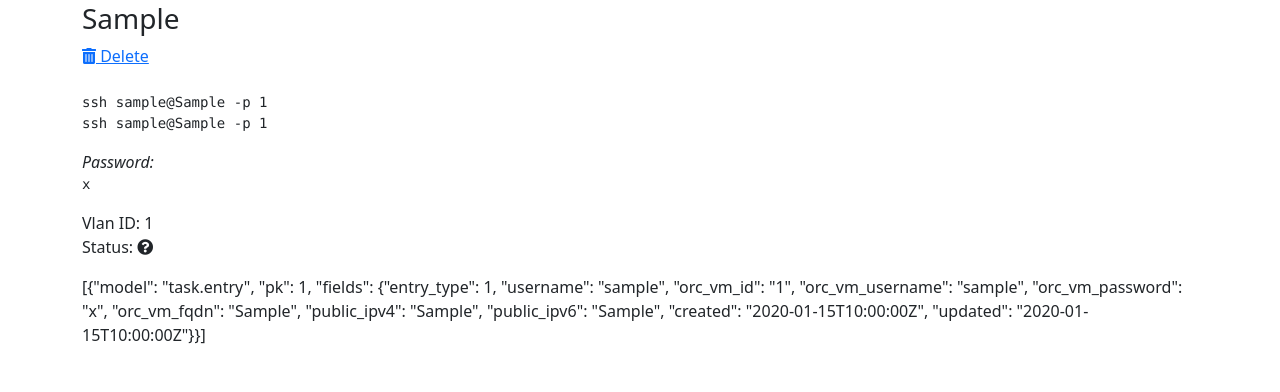
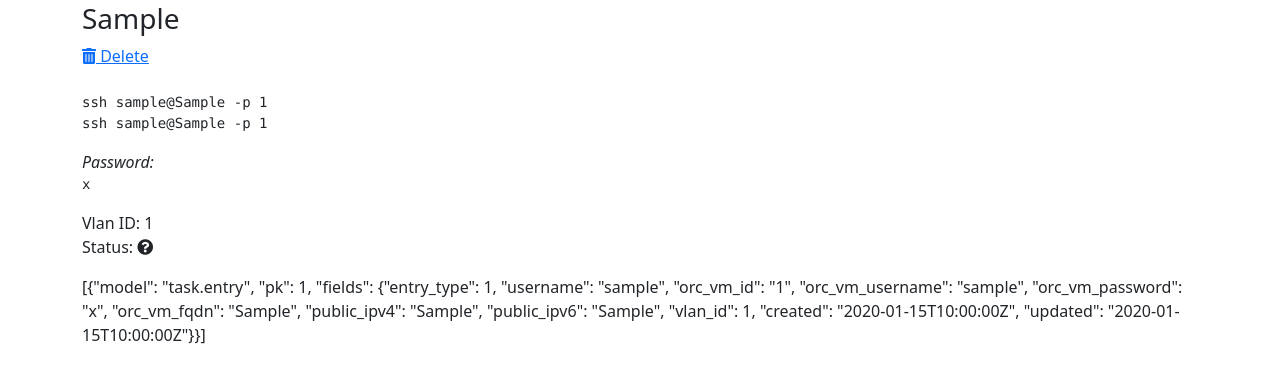
Before and after one commit to olemathias/techonline-servers, a Django app: page /1 in a window 1280 px wide. Shown: the part 78-470 px from the top of the page. Run offline with Django 3.2, Linux system fonts and the light colour scheme; tables that the repository leaves empty hold one stand-in row (values such as "Sample post"); a database or web service that is not in the repository returns one stand-in record (values such as "Sample title"); data that the repository does not hold is empty.

Commit message:
Move vlan_id to entry

```diff
--- a/task/admin.py
+++ b/task/admin.py
@@ -1,9 +1,8 @@
 from django.contrib import admin
 
-from .models import Entry, Status, Allocation, Vlan
+from .models import Entry, Status, Allocation
 
 # Register your models here.
 admin.site.register(Entry)
 admin.site.register(Status)
 admin.site.register(Allocation)
-admin.site.register(Vlan)
--- a/task/models.py
+++ b/task/models.py
@@ -16,17 +16,21 @@ class Entry(models.Model):
     orc_vm_fqdn = models.CharField(max_length=64, default=None, null=True)
     public_ipv4 = models.GenericIPAddressField(default=None, null=True)
     public_ipv6 = models.GenericIPAddressField(default=None, null=True)
+    vlan_id = models.PositiveIntegerField(default=None, null=True)
     created = models.DateTimeField(auto_now_add=True)
     updated = models.DateTimeField(auto_now=True)
     orc_vm = None
 
+    @classmethod
+    def get_next_vlan_id(self):
+        vlans = Entry.objects.all().values_list('vlan_id', flat=True)
+        for i in list(range(1050, 1200)):
+            if i not in vlans:
+                return i
+
     @property
     def allocations(self):
         return Allocation.objects.filter(entry_id=self.id)
-
-    @property
-    def vlan(self):
-        return Vlan.objects.get(entry_id=self.id)
 
     @property
     def vm(self):
@@ -68,19 +72,6 @@ class Allocation(models.Model):
             if i not in ports:
                 return i
 
-class Vlan(models.Model):
-    entry = models.ForeignKey(Entry, on_delete=models.CASCADE)
-    vlan_id = models.PositiveIntegerField(default=None, null=True)
-    created = models.DateTimeField(auto_now_add=True)
-    updated = models.DateTimeField(auto_now=True)
-
-    @classmethod
-    def get_next_id(self):
-        vlans = Vlan.objects.all().values_list('vlan_id', flat=True)
-        for i in list(range(1050, 1200)):
-            if i not in vlans:
-                return i
-
 class Status(models.Model):
     entry = models.ForeignKey(Entry, on_delete=models.CASCADE)
     status = models.JSONField(default=None, null=True)
--- a/task/templates/task/show.html
+++ b/task/templates/task/show.html
@@ -5,7 +5,7 @@
 <pre>ssh {{entry.orc_vm_username}}@{{entry.public_ipv4}} -p {{entry.allocations.first.port}}
 ssh {{entry.orc_vm_username}}@{{entry.public_ipv6}} -p {{entry.allocations.first.port}}</pre>
 <i> Password:</i> <pre>{{entry.orc_vm_password}}</pre>
-Vlan ID: {{entry.vlan.vlan_id}}
+Vlan ID: {{entry.vlan_id}}
 <br/>
 
 Status: <b>
--- a/task/urls.py
+++ b/task/urls.py
@@ -7,4 +7,5 @@ urlpatterns = [
     path('<int:entry_id>', views.entry),
     path('<int:entry_id>/delete', views.delete_entry),
     path('new', views.new_entry, name='new_entry'),
+    path('api/entries/<type>', views.api_entries, name='api_entries'),
 ]
--- a/task/views.py
+++ b/task/views.py
@@ -1,7 +1,8 @@
 from django.shortcuts import render
-from task.models import Entry, Status, Allocation, Vlan
+from task.models import Entry, Status, Allocation
 from django.shortcuts import redirect, get_object_or_404
 from django.conf import settings
+from django.http import JsonResponse
 import string
 import random
 
@@ -23,11 +24,8 @@ def new_entry(request):
         username = data.get('username').lower()
         password = ''.join(random.choice(string.ascii_uppercase + string.ascii_lowercase + string.digits) for _ in range(10))
         ssh_port = Allocation.get_next_port()
-        entry = Entry.objects.create(username=username, entry_type=data.get('task_type'))
-
-        vlan_id = Vlan.get_next_id()
-        vlan = Vlan(entry_id=entry.id, vlan_id=vlan_id)
-        vlan.save()
+        vlan_id = Entry.get_next_vlan_id()
+        entry = Entry.objects.create(username=username, entry_type=data.get('task_type'), vlan_id=vlan_id)
 
         orc = Orc()
         vm = orc.create_vm(vm_name, username, password, ssh_port, vlan_id)
@@ -81,3 +79,6 @@ def entry(request, entry_id):
     entry = get_object_or_404(Entry, pk=entry_id)
     serialized_obj = serializers.serialize('json', [ entry, ])
     return render(request, 'task/show.html', {'entry': entry, 'entry_json': serialized_obj})
+
+def api_entries(request, type):
+    return JsonResponse(list(Entry.objects.filter(entry_type=type).values()), safe=False)
```
Also changed, not shown: task/migrations/0003_auto_20210314_0027.py (added).
